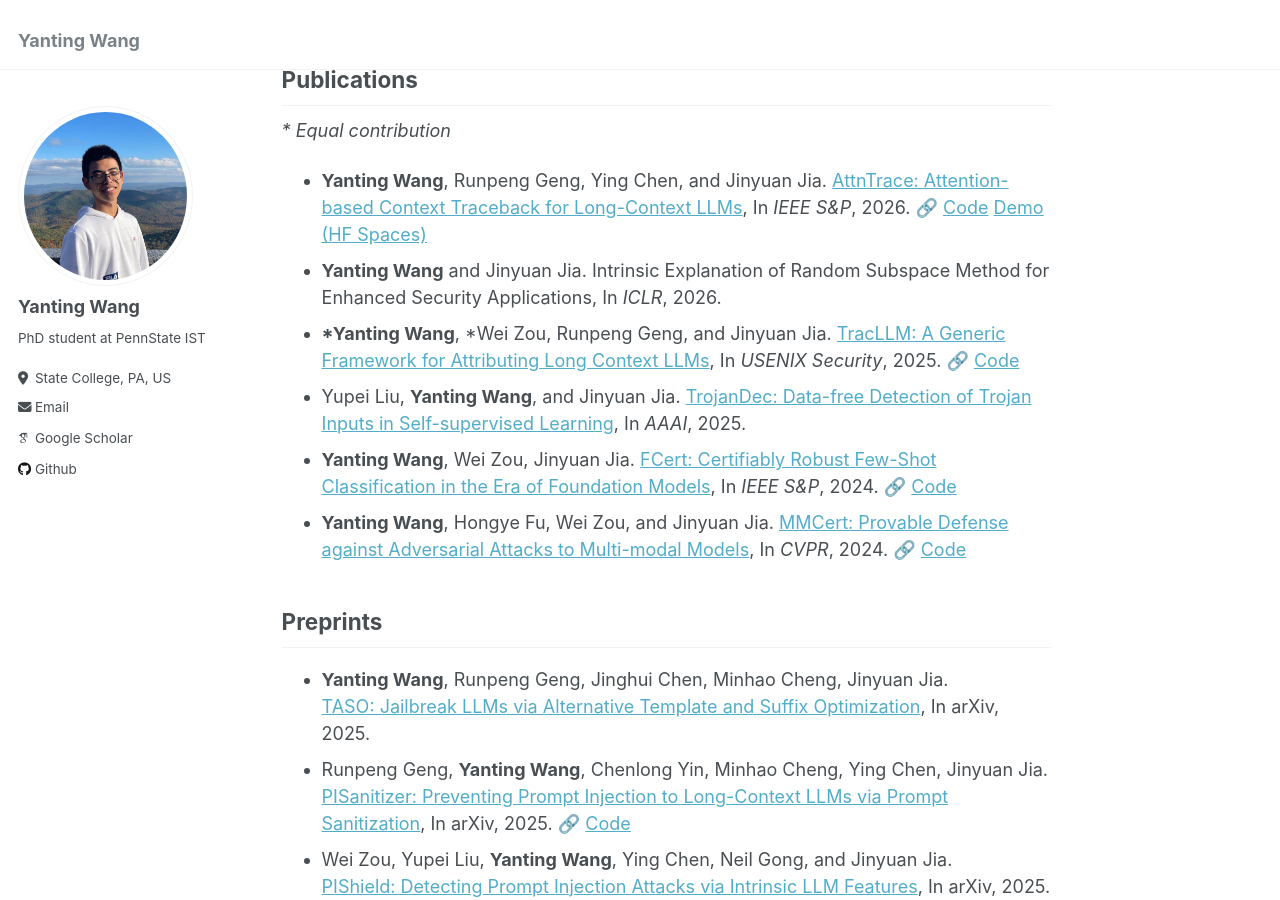
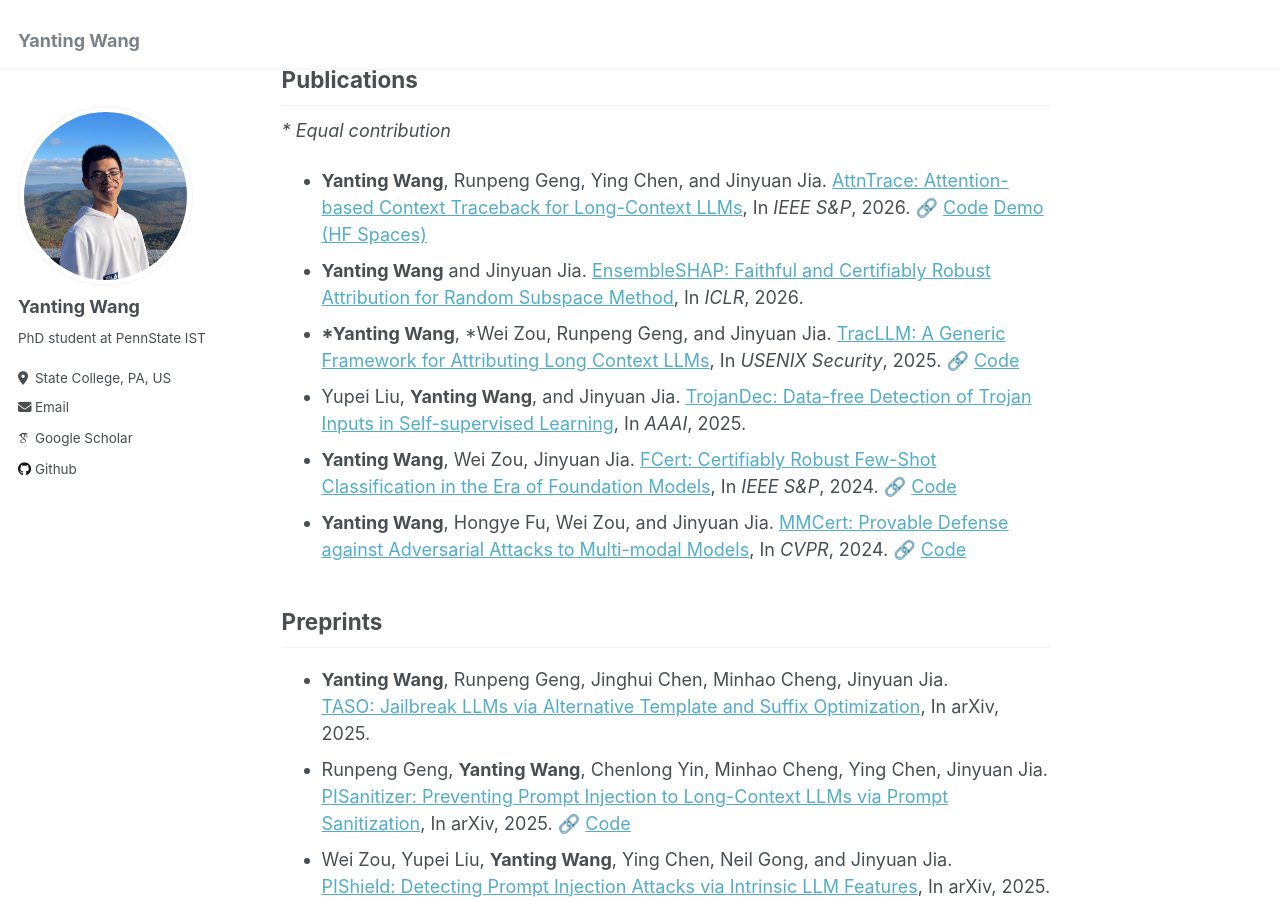
Before and after one commit to Wang-Yanting/Wang-Yanting.github.io, a Jekyll site: the page built from _pages/about.md, in a window 1280 px wide and 900 px high, scrolled down 463 px. Built offline with Jekyll 4.4.1, drawn with Linux system fonts in a browser that asks for light colours; some web fonts are replaced.

Commit message:
Update publication details for ICLR paper

```diff
--- a/_pages/about.md
+++ b/_pages/about.md
@@ -19,7 +19,7 @@ I am currently a third-year PhD student at Pennsylvania State University. I am f
 
 *\* Equal contribution*
 * **Yanting Wang**, Runpeng Geng, Ying Chen, and Jinyuan Jia. [AttnTrace: Attention-based Context Traceback for Long-Context LLMs](https://arxiv.org/html/2508.03793v1), In *IEEE S&P*, 2026. 🔗 [Code](https://github.com/Wang-Yanting/AttnTrace) [Demo (HF Spaces)](https://huggingface.co/spaces/SecureLLMSys/AttnTrace)
-* **Yanting Wang** and Jinyuan Jia. Intrinsic Explanation of Random Subspace Method for Enhanced Security Applications, In *ICLR*, 2026.
+* **Yanting Wang** and Jinyuan Jia. [EnsembleSHAP: Faithful and Certifiably Robust Attribution for Random Subspace Method](https://openreview.net/forum?id=u0UjdCMPLc&noteId=u0UjdCMPLc), In *ICLR*, 2026.
 * **\*Yanting Wang**,  \*Wei Zou, Runpeng Geng, and Jinyuan Jia. [TracLLM: A Generic Framework for Attributing Long Context LLMs](https://arxiv.org/abs/2506.04202), In *USENIX Security*, 2025. 🔗 [Code](https://github.com/Wang-Yanting/TracLLM)
 * Yupei Liu, **Yanting Wang**, and Jinyuan Jia. [TrojanDec: Data-free Detection of Trojan Inputs in Self-supervised Learning](https://arxiv.org/pdf/2501.04108), In *AAAI*, 2025.
 * **Yanting Wang**, Wei Zou, Jinyuan Jia. [FCert: Certifiably Robust Few-Shot Classification in the Era of Foundation Models](https://arxiv.org/pdf/2404.08631), In *IEEE S&P*, 2024. 🔗 [Code](https://github.com/Wang-Yanting/FCert)
```
